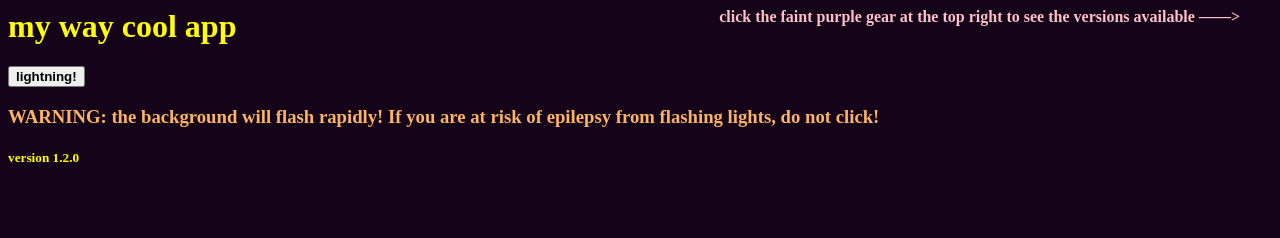
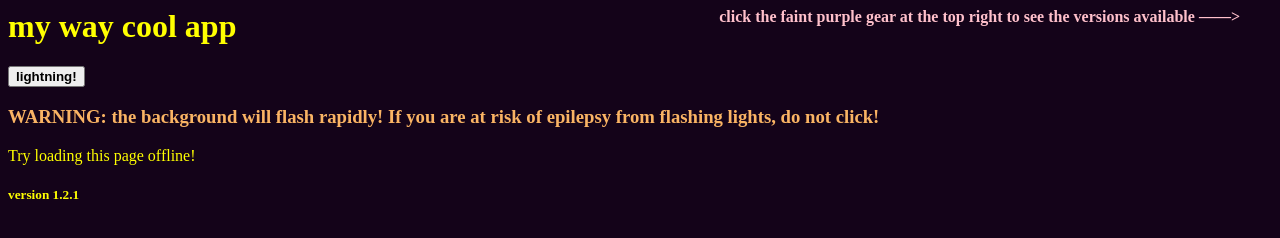
Before and after one commit to substack/hyperboot-website, a website: page demo/app/index.html in a window 1280 px wide. Drawn offline with Linux system fonts and the light colour scheme.

Commit message:
offline note

```diff
--- a/demo/app/index.html
+++ b/demo/app/index.html
@@ -16,7 +16,9 @@
       epilepsy from flashing lights, do not click!
     </h3>
 
-    <h5>version 1.2.0</h5>
+    <p>Try loading this page offline!</p>
+
+    <h5>version 1.2.1</h5>
 
     <script src="main.js"></script>
   </body>
```
